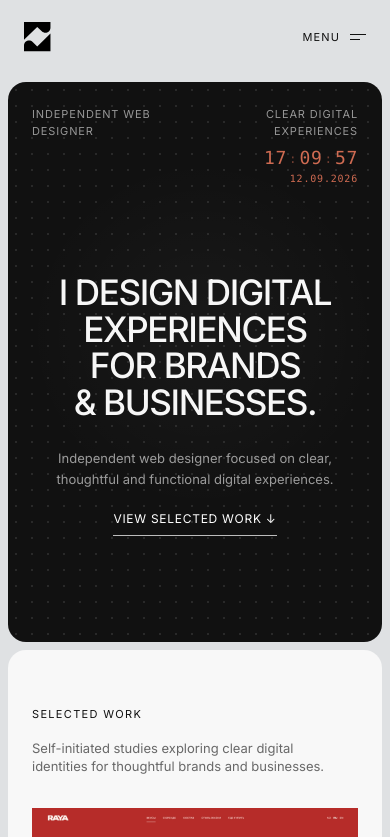
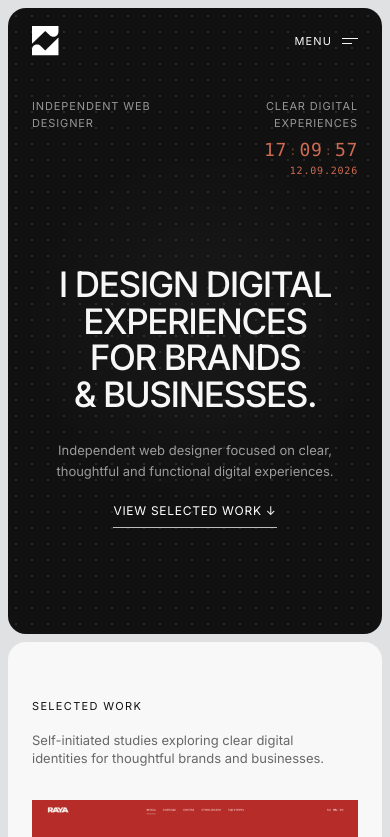
Before and after one commit to umarovro59/rustam-portfolio, a Next.js app: page / in a window 390 px wide. Shown: the top 837 px of the page. Built offline with nearby package versions, Linux system fonts and the light colour scheme.

Commit message:
Update portfolio design and responsive layout

```diff
--- a/src/app/globals.css
+++ b/src/app/globals.css
@@ -64,6 +64,19 @@ a {
 body.menu-open {
   overflow: hidden;
 }
+.hero-shell {
+  margin: var(--block-edge) var(--block-edge) 0;
+  border-radius: var(--block-radius);
+  background-color: #111111;
+  background-image: radial-gradient(
+    circle,
+    rgba(255, 255, 255, 0.1) 0.75px,
+    transparent 0.85px
+  );
+  background-size: 18px 18px;
+  color: #f7f7f7;
+  overflow: hidden;
+}
 .section-grid,
 .site-header,
 .site-footer {
@@ -71,10 +84,12 @@ body.menu-open {
   padding-right: clamp(24px, 5vw, 80px);
 }
 .site-header {
+  position: relative;
+  z-index: 20;
   display: grid;
   grid-template-columns: auto minmax(0, 1fr) auto;
   align-items: center;
-  height: 88px;
+  min-height: 76px;
 }
 .brand {
   display: inline-flex;
@@ -85,7 +100,7 @@ body.menu-open {
   display: block;
   width: 34px;
   height: auto;
-  filter: brightness(0);
+  filter: brightness(0) invert(1);
 }
 .main-nav {
   display: flex;
@@ -144,19 +159,9 @@ body.menu-open {
 .hero {
   position: relative;
   min-height: clamp(560px, 72vh, 720px);
-  margin: var(--block-gap) var(--block-edge) 0;
   padding-top: clamp(30px, 4vw, 54px);
   padding-bottom: clamp(34px, 4.5vw, 64px);
-  border-radius: var(--block-radius);
-  background-color: #111111;
-  background-image: radial-gradient(
-    circle,
-    rgba(255, 255, 255, 0.1) 0.75px,
-    transparent 0.85px
-  );
-  background-size: 18px 18px;
   color: #f7f7f7;
-  overflow: hidden;
   display: grid;
   grid-template-columns: 1fr 2fr 1fr;
   grid-template-rows: auto 1fr auto;
@@ -171,6 +176,27 @@ body.menu-open {
     rgba(255, 255, 255, 0.035),
     transparent 48%
   );
+}
+.hero-ambient-dots {
+  position: absolute;
+  z-index: 0;
+  inset: 0;
+  overflow: hidden;
+  pointer-events: none;
+}
+.hero-ambient-dot {
+  position: absolute;
+  top: var(--dot-y);
+  left: var(--dot-x);
+  width: 2px;
+  height: 2px;
+  border-radius: 50%;
+  background: rgba(255, 255, 255, 0.45);
+  opacity: 0;
+  transform: scale(0.75);
+  animation: hero-dot-pulse var(--dot-duration) ease-in-out var(--dot-delay)
+    infinite;
+  will-change: opacity, transform;
 }
 .hero-kicker {
   position: relative;
@@ -758,11 +784,14 @@ em {
 .site-footer {
   display: grid;
   grid-template-columns: 2fr 1fr 1fr;
-  padding-top: 20px;
-  padding-bottom: 24px;
+  margin: 0 var(--block-edge) var(--block-edge);
+  padding-top: 28px;
+  padding-bottom: 30px;
+  border-radius: var(--block-radius);
   background: var(--footer-paper);
   color: #ffffff;
   font-size: var(--meta-size);
+  overflow: hidden;
 }
 .site-footer p {
   color: rgba(255, 255, 255, 0.65);
@@ -873,6 +902,19 @@ em {
     transform: translateY(0);
   }
 }
+@keyframes hero-dot-pulse {
+  0%,
+  14%,
+  44%,
+  100% {
+    opacity: 0;
+    transform: scale(0.75);
+  }
+  26% {
+    opacity: 0.75;
+    transform: scale(1.15);
+  }
+}
 @media (prefers-reduced-motion: reduce) {
   html {
     scroll-behavior: auto;
@@ -902,6 +944,10 @@ em {
     opacity: 1;
     transform: none;
   }
+  .hero-ambient-dot {
+    animation: none;
+    opacity: 0;
+  }
   .project-visual,
   .project-image,
   .service-list li {
@@ -917,9 +963,24 @@ em {
     --block-gap: 8px;
     --block-radius: 18px;
   }
+  .hero-shell {
+    background-size: 16px 16px;
+  }
+  .hero-ambient-dot {
+    background: rgba(255, 255, 255, 0.32);
+    animation-duration: calc(var(--dot-duration) + 2s);
+  }
+  .hero-ambient-dot:nth-child(n + 6) {
+    display: none;
+  }
   .site-header {
-    height: 74px;
+    min-height: 66px;
     grid-template-columns: 1fr auto;
+  }
+  .site-header > .brand,
+  .header-tools {
+    position: relative;
+    z-index: 11;
   }
   .brand {
     min-width: 0;
@@ -953,7 +1014,7 @@ em {
     flex: 0 0 auto;
     width: 16px;
     height: 6px;
-    background: linear-gradient(var(--ink), var(--ink)) top left / 16px 1px
+    background: linear-gradient(currentColor, currentColor) top left / 16px 1px
       no-repeat;
     position: relative;
     transition: transform 0.25s ease;
@@ -965,7 +1026,7 @@ em {
     top: 5px;
     width: 10px;
     height: 1px;
-    background: var(--ink);
+    background: currentColor;
   }
   .site-header[data-menu-open="true"] .menu-toggle i {
     transform: rotate(45deg);
@@ -977,16 +1038,28 @@ em {
   }
   .mobile-nav {
     position: fixed;
-    inset: 74px 0 0;
+    inset: var(--block-edge) var(--block-edge) auto;
     z-index: 10;
     display: flex;
     flex-direction: column;
-    justify-content: space-between;
-    padding: 44px 24px 32px;
-    background: var(--surface);
+    gap: 20px;
+    max-height: calc(100dvh - (var(--block-edge) * 2));
+    padding: 82px 24px 24px;
+    border-radius: var(--block-radius);
+    background-color: #111111;
+    background-image: radial-gradient(
+      circle,
+      rgba(255, 255, 255, 0.1) 0.75px,
+      transparent 0.85px
+    );
+    background-size: 16px 16px;
+    color: #f7f7f7;
+    overflow-y: auto;
     opacity: 0;
     visibility: hidden;
-    transform: translateY(-12px);
+    pointer-events: none;
+    transform: translateY(-8px) scale(0.985);
+    transform-origin: top center;
     transition:
       opacity 0.25s ease,
       transform 0.25s ease,
@@ -995,54 +1068,63 @@ em {
   .site-header[data-menu-open="true"] .mobile-nav {
     opacity: 1;
     visibility: visible;
-    transform: translateY(0);
+    pointer-events: auto;
+    transform: translateY(0) scale(1);
   }
   .mobile-nav-links {
     display: flex;
     flex-direction: column;
     align-items: flex-start;
-    gap: 14px;
+    gap: 10px;
   }
   .mobile-nav-links a {
-    font-size: clamp(34px, 11vw, 48px);
-    line-height: 1;
-    letter-spacing: -0.05em;
+    font-size: clamp(28px, 8vw, 34px);
+    line-height: 1.05;
+    letter-spacing: -0.035em;
     text-transform: uppercase;
+    transition: color 0.2s ease;
+  }
+  .mobile-nav-links a:hover,
+  .mobile-nav-links a:focus-visible {
+    color: var(--accent);
   }
   .mobile-nav-footer {
     display: flex;
     justify-content: space-between;
     align-items: center;
-    border-top: 1px solid var(--line);
-    padding-top: 18px;
-    color: var(--muted);
+    margin-top: 2px;
+    color: rgba(255, 255, 255, 0.5);
     font-size: 11px;
     letter-spacing: 0.08em;
     text-transform: uppercase;
   }
   .mobile-nav-languages {
     display: flex;
-    gap: 16px;
+    align-items: center;
+    gap: 8px;
   }
   .mobile-nav-languages button {
-    min-width: 44px;
+    min-width: 36px;
     min-height: 44px;
     padding: 0;
     border: 0;
     background: transparent;
+    color: #f7f7f7;
     text-align: right;
     cursor: pointer;
+  }
+  .mobile-nav-languages button + button::before {
+    content: "/";
+    margin-right: 8px;
+    color: rgba(255, 255, 255, 0.35);
   }
   .mobile-nav-languages button[aria-current="page"] {
     color: var(--accent);
   }
   .hero {
     min-height: 560px;
-    margin: var(--block-gap) var(--block-edge) 0;
     padding-top: 24px;
     padding-bottom: 32px;
-    border-radius: var(--block-radius);
-    background-size: 16px 16px;
     grid-template-columns: 1fr;
     grid-template-rows: auto 1fr auto;
   }
@@ -1235,7 +1317,7 @@ em {
     min-height: 195px;
   }
   .mobile-nav {
-    inset-inline: 0;
+    inset-inline: var(--block-edge);
     padding-inline: 20px;
   }
 }
--- a/src/app/page.tsx
+++ b/src/app/page.tsx
@@ -37,9 +37,11 @@ export default function Home() {
 
   return (
     <div id="top" className="site-shell">
-      <Header locale={locale} onLocaleChange={setLocale} copy={copy} />
       <main>
-        <Hero copy={copy.hero} />
+        <div className="hero-shell">
+          <Header locale={locale} onLocaleChange={setLocale} copy={copy} />
+          <Hero copy={copy.hero} />
+        </div>
         <SelectedWork copy={copy.work} projects={copy.projects} />
         <About copy={copy.about} />
         <Services copy={copy.services} />
--- a/src/components/Hero.tsx
+++ b/src/components/Hero.tsx
@@ -1,4 +1,18 @@
 import { LiveClock } from "@/components/LiveClock";
+import type { CSSProperties } from "react";
+
+const ambientDots = [
+  { x: "8%", y: "18%", duration: "8.4s", delay: "-2.1s" },
+  { x: "19%", y: "72%", duration: "10.2s", delay: "-7.4s" },
+  { x: "31%", y: "37%", duration: "7.6s", delay: "-4.8s" },
+  { x: "43%", y: "84%", duration: "9.7s", delay: "-1.3s" },
+  { x: "56%", y: "22%", duration: "11.1s", delay: "-8.6s" },
+  { x: "68%", y: "63%", duration: "8.9s", delay: "-5.5s" },
+  { x: "77%", y: "14%", duration: "10.6s", delay: "-3.2s" },
+  { x: "87%", y: "46%", duration: "7.9s", delay: "-6.7s" },
+  { x: "93%", y: "78%", duration: "9.3s", delay: "-2.8s" },
+  { x: "13%", y: "49%", duration: "11.4s", delay: "-9.1s" },
+] as const;
 
 export function Hero({
   copy,
@@ -14,6 +28,23 @@ export function Hero({
 }) {
   return (
     <section className="hero section-grid" aria-labelledby="hero-title">
+      <div className="hero-ambient-dots" aria-hidden="true">
+        {ambientDots.map((dot, index) => (
+          <span
+            className="hero-ambient-dot"
+            key={`${dot.x}-${dot.y}`}
+            style={
+              {
+                "--dot-x": dot.x,
+                "--dot-y": dot.y,
+                "--dot-duration": dot.duration,
+                "--dot-delay": dot.delay,
+                "--dot-index": index,
+              } as CSSProperties
+            }
+          />
+        ))}
+      </div>
       <div className="hero-kicker hero-type-kicker">
         {copy.kicker} <span>{copy.kickerDetail}</span>
         <LiveClock />
```
